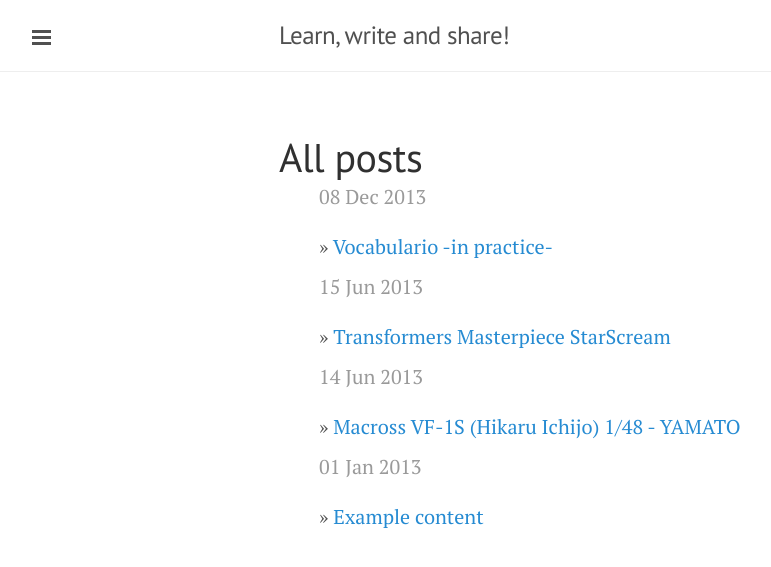
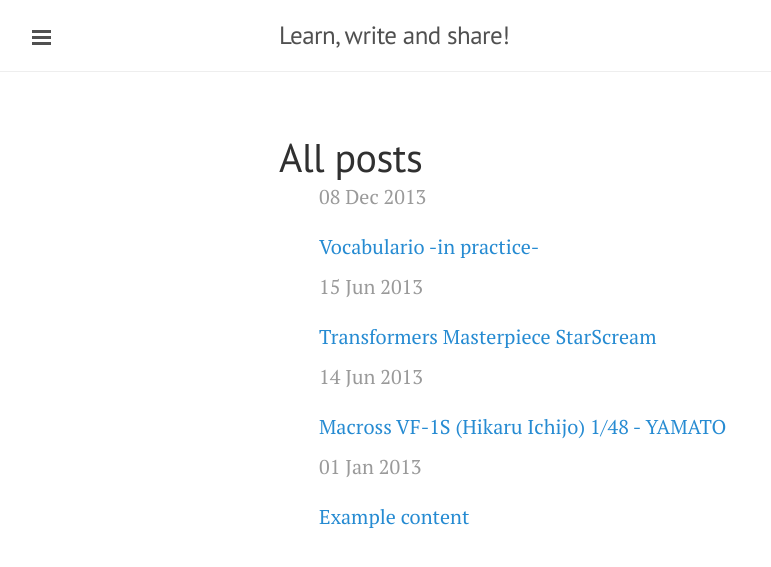
Before and after one commit to munilvc/munilvc.github.io, a Jekyll site: the page built from index.html, in a window 1280 px wide. Shown: the top 567 px of the page, without its empty margins (1-772 px from the left). Built offline with Jekyll 4.4.1, drawn with Linux system fonts in a browser that asks for light colours; Markdown is read by kramdown in place of the engine named in the settings; the list of posts is cut into pages by our own code.

Commit message:
Update posts

```diff
--- a/index.html
+++ b/index.html
@@ -4,9 +4,6 @@ title: All posts
 ---
 <div>
 {% for post in site.posts %}
-  <ul> <span class="post-date">{{ post.date | date_to_string }}</span> &raquo;
-  <a href="{{ post.url }}" > {{ post.title }} </a>
-  </ul>
-
+  <ul><span class="post-date">{{ post.date | date_to_string }}</span> <a href="{{ post.url }}" > {{ post.title }} </a></ul>
 {% endfor %}
 </div>
```
